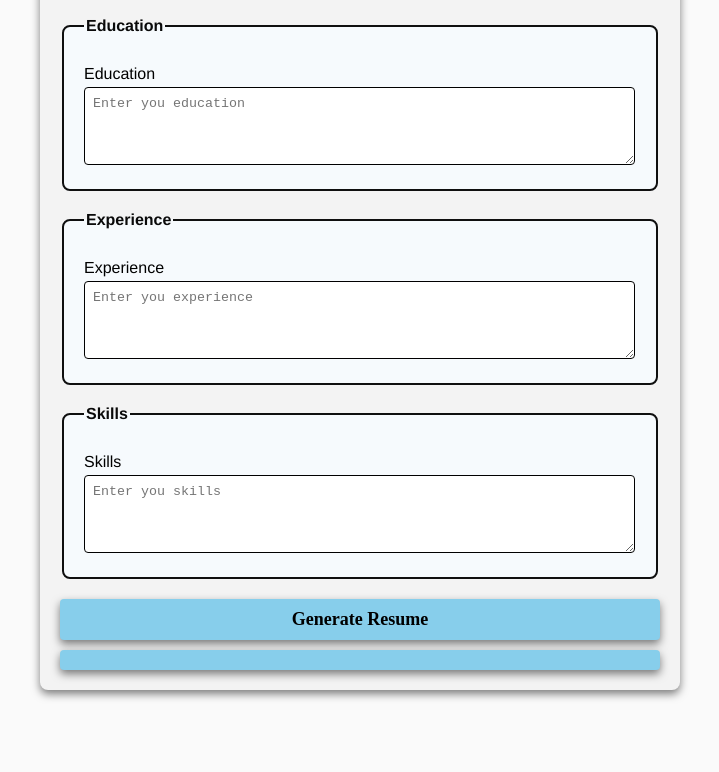
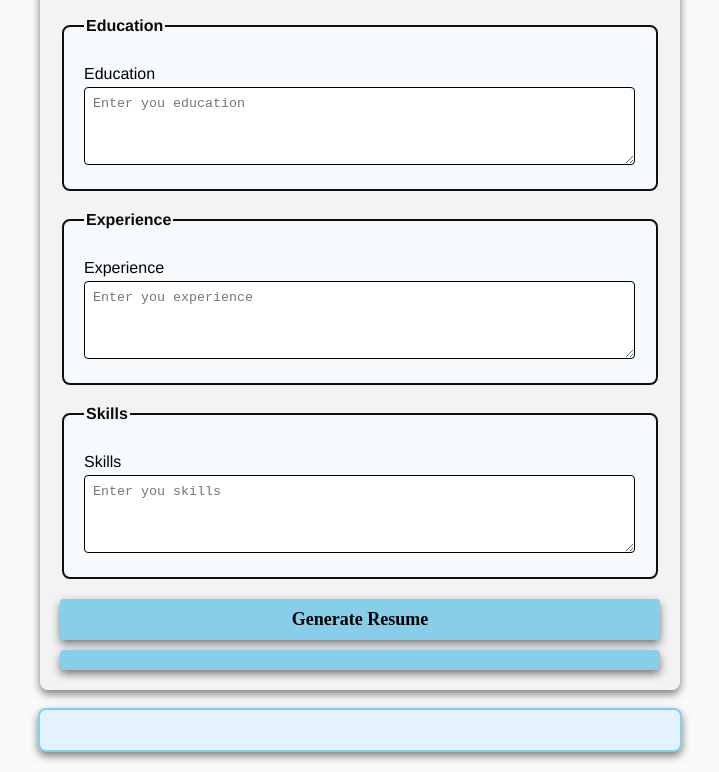
Before and after one commit to asbahshamim/hackathon-Milestones, a plain HTML site: page Milestone3/index.html in a window 1280 px wide. Shown: the part 358-1130 px from the top of the page, without its empty margins (280-999 px from the left). Before the commit the page ends 1086 px from the top, so only its background shows below. Drawn offline with Linux system fonts and the light colour scheme.

Commit message:
Update style.css

```diff
--- a/Milestone3/style.css
+++ b/Milestone3/style.css
@@ -65,3 +65,17 @@ button{
 button :hover {
     color: blue
 }
+
+#resume-display{
+     max-width: 600px;
+    margin: auto;
+    padding: 20px;
+    border: 2px solid skyblue;
+    border-radius: 8px;
+    background-color: rgb(228, 242, 255);
+    box-shadow: 0 4px 8px rgba(0, 0, 0, 0.5);
+}
+
+#resume-display h2{
+    color: black;
+}
```
